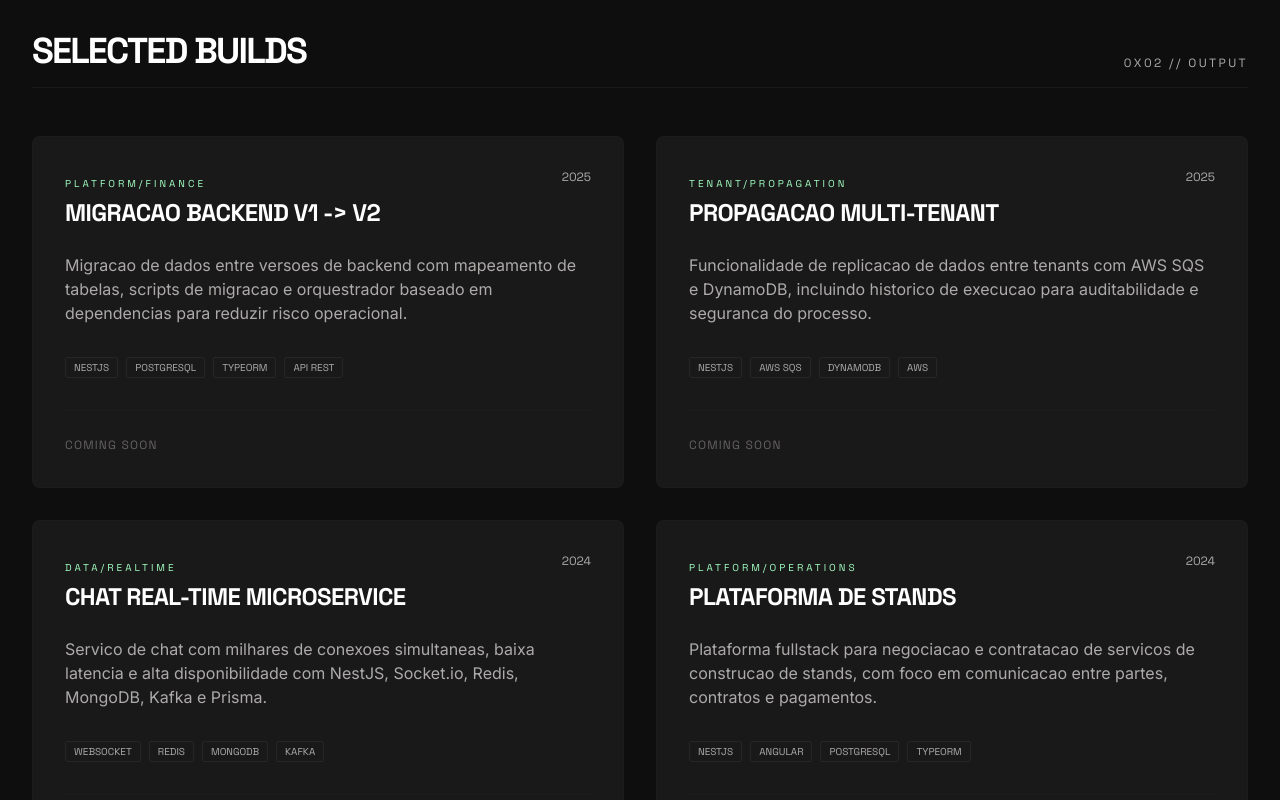
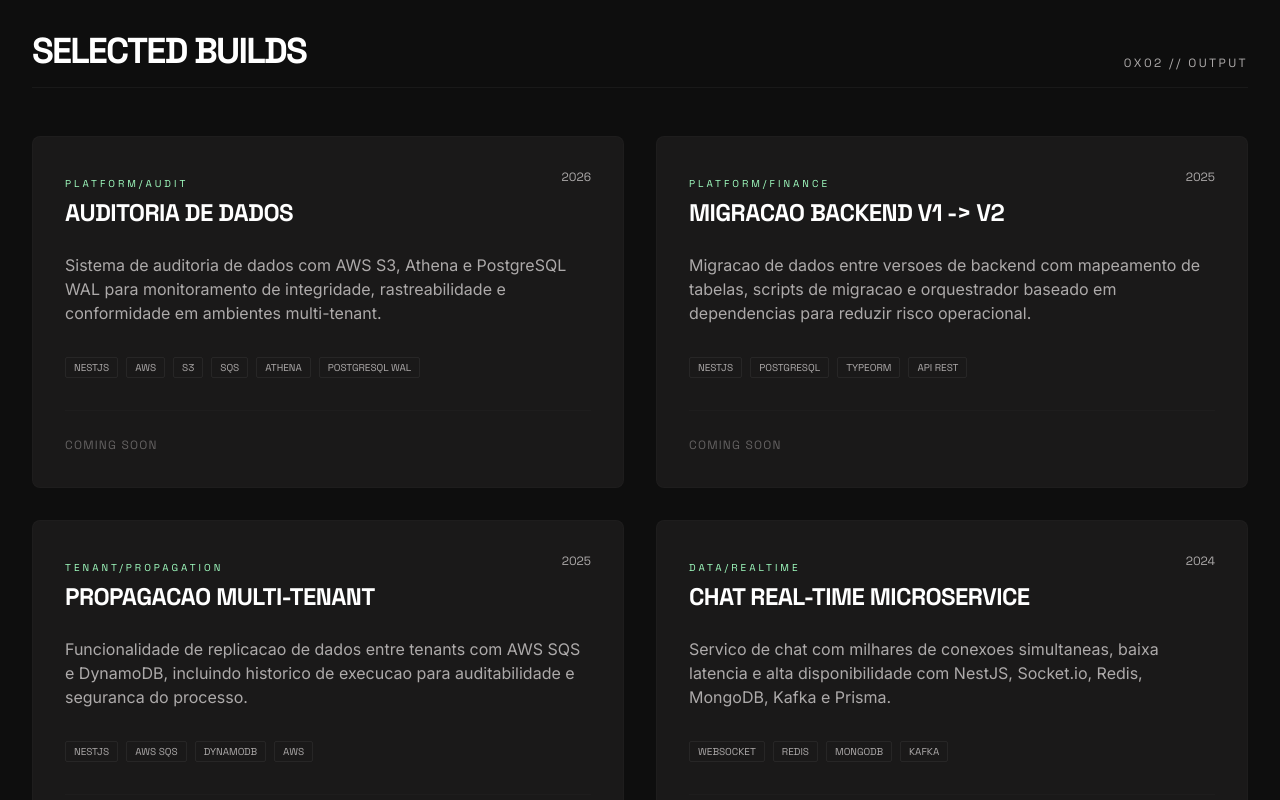
Before and after one commit to andersonzero0/andersonzero0.github.io, a React (Vite) app: page / in a window 1280 px wide. Shown: the part 1280-2080 px from the top of the page. Built offline with nearby package versions, Linux system fonts and the light colour scheme; no server answers; what react-terminal would draw is missing.

Commit message:
Update experience roles and add new project for data auditing

```diff
--- a/src/components/experiences.tsx
+++ b/src/components/experiences.tsx
@@ -68,7 +68,7 @@ const experiencesData: Experience[] = [
     version: "v5.0",
     company: "Teddy Open Finance",
     period: "Nov 2025 - Atual",
-    role: "Engenheiro de Software Backend Junior II",
+    role: "Engenheiro de Software Backend II",
     description:
       "Atuacao no backend da plataforma White Label para solucoes financeiras personalizadas, com foco em sustentacao, evolucao continua e alta confiabilidade.",
     achievements: [
@@ -82,7 +82,7 @@ const experiencesData: Experience[] = [
     version: "v4.0",
     company: "Teddy Open Finance",
     period: "Abr 2025 - Nov 2025",
-    role: "Engenheiro de Software Backend Junior I",
+    role: "Engenheiro de Software Backend I",
     description:
       "Inicio da trajetoria na Teddy com desenvolvimento backend de APIs REST e operacoes criticas da plataforma financeira.",
     achievements: [
--- a/src/components/projects.tsx
+++ b/src/components/projects.tsx
@@ -12,6 +12,14 @@ type Project = {
 
 export function Projects() {
   const projects: Project[] = [
+    {
+      prefix: "platform/audit",
+      title: "Auditoria de Dados",
+      description:
+        "Sistema de auditoria de dados com AWS S3, Athena e PostgreSQL WAL para monitoramento de integridade, rastreabilidade e conformidade em ambientes multi-tenant.",
+      year: "2026",
+      tags: ["NestJS", "AWS", "S3", "SQS", "Athena", "PostgreSQL WAL"],
+    },
     {
       prefix: "platform/finance",
       title: "Migracao Backend v1 -> v2",
```
